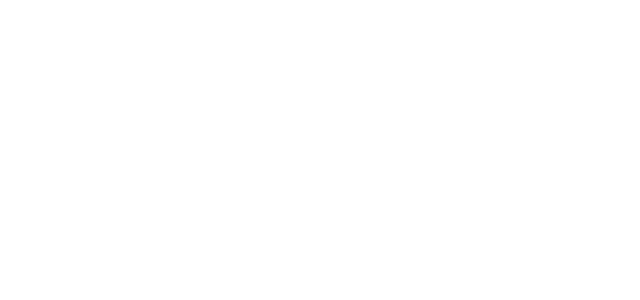
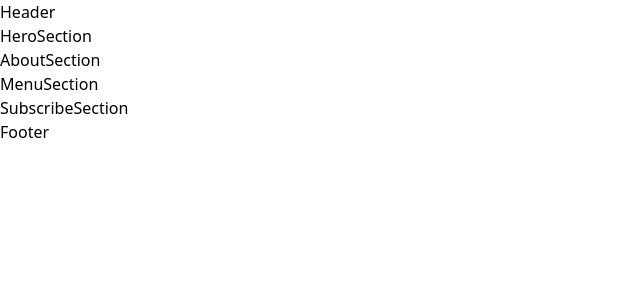
Before and after one commit to chaedoesntcode/demo-roast-co, a Next.js app: page / in a window 1280 px wide. Shown: the top 300 px of the page, without its empty margins (0-640 px from the left). Built offline with nearby package versions, Linux system fonts and the light colour scheme; a web font is replaced by a local one.

Commit message:
create folder structure and component files

```diff
--- /dev/null
+++ b/src/app/components/AboutSection.js
@@ -0,0 +1,9 @@
+import React from 'react'
+
+const AboutSection = () => {
+  return (
+    <div>AboutSection</div>
+  )
+}
+
+export default AboutSection
--- /dev/null
+++ b/src/app/components/Footer.js
@@ -0,0 +1,9 @@
+import React from 'react'
+
+const Footer = () => {
+  return (
+    <div>Footer</div>
+  )
+}
+
+export default Footer
--- /dev/null
+++ b/src/app/components/Header.js
@@ -0,0 +1,9 @@
+import React from 'react'
+
+const Header = () => {
+  return (
+    <div>Header</div>
+  )
+}
+
+export default Header
--- /dev/null
+++ b/src/app/components/HeroSection.js
@@ -0,0 +1,9 @@
+import React from 'react'
+
+const HeroSection = () => {
+  return (
+    <div>HeroSection</div>
+  )
+}
+
+export default HeroSection
--- /dev/null
+++ b/src/app/components/MenuSection.js
@@ -0,0 +1,9 @@
+import React from 'react'
+
+const MenuSection = () => {
+  return (
+    <div>MenuSection</div>
+  )
+}
+
+export default MenuSection
--- /dev/null
+++ b/src/app/components/SubscribeSection.js
@@ -0,0 +1,9 @@
+import React from 'react'
+
+const SubscribeSection = () => {
+  return (
+    <div>SubscribeSection</div>
+  )
+}
+
+export default SubscribeSection
--- a/src/app/page.js
+++ b/src/app/page.js
@@ -1,9 +1,20 @@
 import Image from 'next/image'
+import Header from './components/Header';
+import HeroSection from './components/HeroSection';
+import AboutSection from './components/AboutSection';
+import MenuSection from './components/MenuSection';
+import SubscribeSection from './components/SubscribeSection';
+import Footer from './components/Footer';
 
 export default function Home() {
   return (
-    <main className="">
-
+    <main>
+      <Header />
+      <HeroSection />
+      <AboutSection />
+      <MenuSection />
+      <SubscribeSection />
+      <Footer />
     </main>
   )
 }
```
